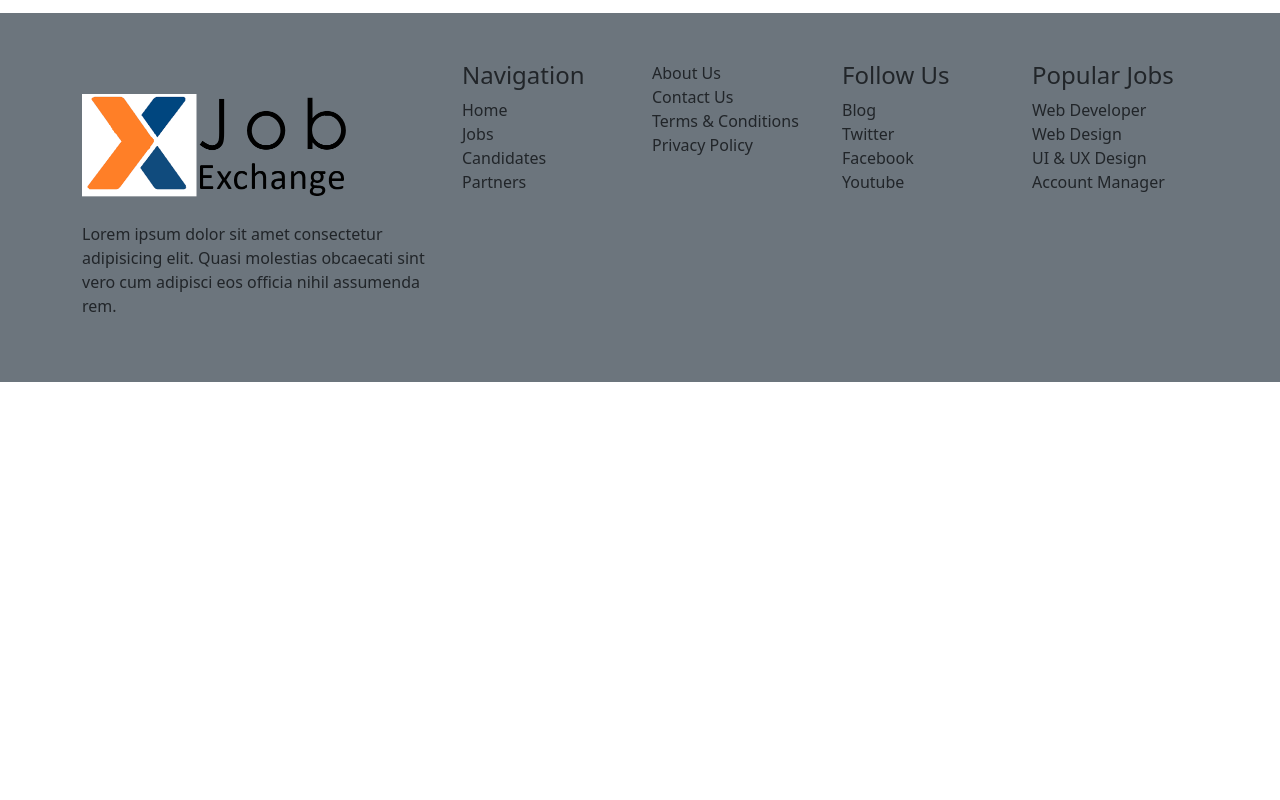
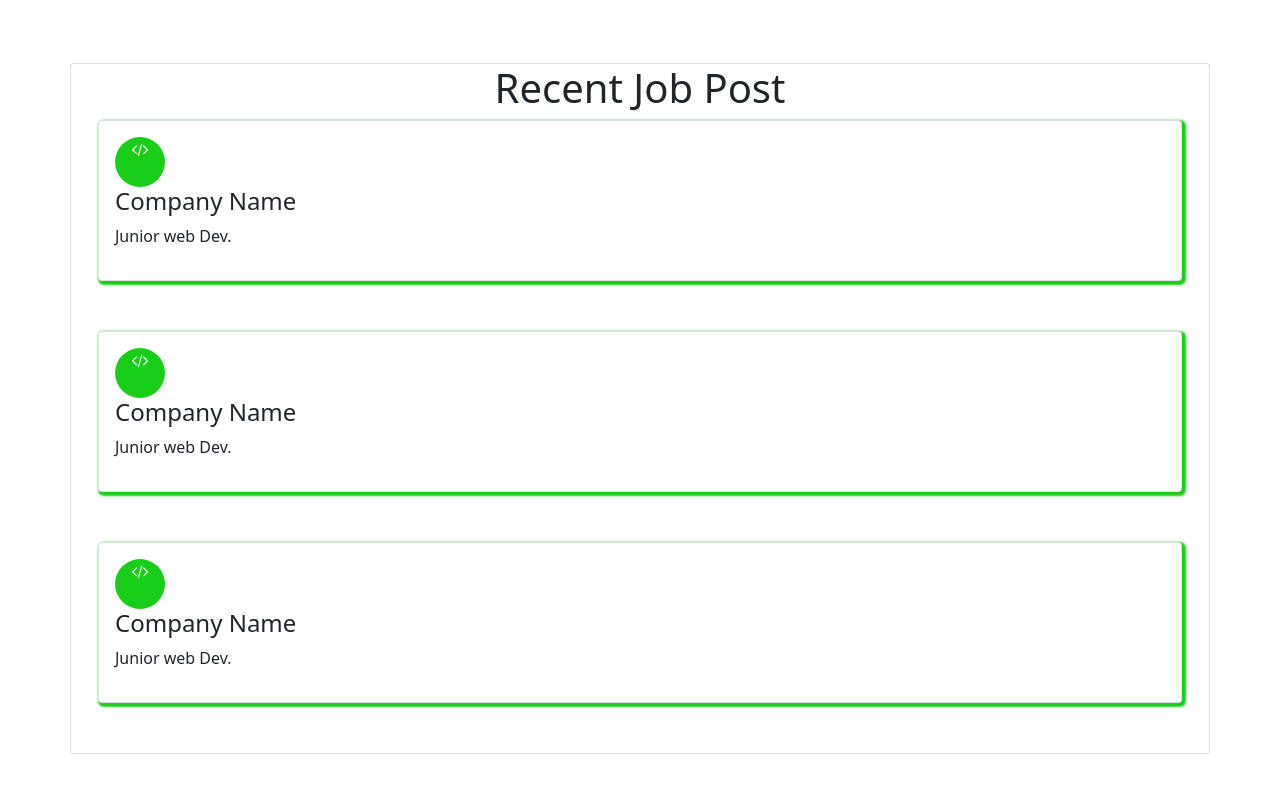
Before and after one commit to DevSquadCode/jobzilla-client, a React (Create React App) app: page / in a window 1280 px wide. Shown: the part 1100-1900 px from the top of the page. Before the commit the page ends 1482 px from the top, so only its background shows below. Built offline with nearby package versions, Linux system fonts and the light colour scheme.

Commit message:
added-jobpost-section

```diff
--- /dev/null
+++ b/src/components/Categories/Jobpost.css
@@ -0,0 +1,3 @@
+.card{
+    margin-bottom: 50px;
+}
--- /dev/null
+++ b/src/components/Categories/Jobpost.js
@@ -0,0 +1,51 @@
+import React from 'react';
+import './Jobpost.css';
+
+const Jobpost = () => {
+    return (
+        <div className='container card'>
+            <h1 className="text-center">Recent Job Post</h1>
+            <div className="col-md-12">
+             <div class="card box-shadow">
+              <div class="card-body">
+                {/* <h5 class="card-title">Special title treatment</h5> */}
+                <div className="icon">
+                    <i className="fa fa-code"></i>
+                </div>
+                <h4>Company Name</h4>
+                <p>Junior web Dev.</p>
+              </div>
+            </div>
+          </div>
+
+          <div className="col-md-12">
+             <div class="card box-shadow">
+              <div class="card-body">
+                {/* <h5 class="card-title">Special title treatment</h5> */}
+                <div className="icon">
+                    <i className="fa fa-code"></i>
+                </div>
+                <h4>Company Name</h4>
+                <p>Junior web Dev.</p>
+              </div>
+            </div>
+          </div>
+
+          <div className="col-md-12">
+             <div class="card box-shadow">
+              <div class="card-body">
+                {/* <h5 class="card-title">Special title treatment</h5> */}
+                <div className="icon">
+                    <i className="fa fa-code"></i>
+                </div>
+                <h4>Company Name</h4>
+                <p>Junior web Dev.</p>
+              </div>
+            </div>
+          </div>
+
+        </div>
+    );
+};
+
+export default Jobpost;
--- a/src/pages/Home/Home.jsx
+++ b/src/pages/Home/Home.jsx
@@ -3,6 +3,7 @@ import Header from '../../components/Header/Header';
 import Banner from '../../components/Header/Banner';
 import Categories from '../../components/Categories/Categories';
 import Footer from '../../components/Footer/Footer';
+import Jobpost from '../../components/Categories/Jobpost';
 
 
 
@@ -12,6 +13,7 @@ const Home = () => {
             <Header />
             <Banner />
             <Categories />
+            <Jobpost />
             <Footer />
         </>
     );
```
